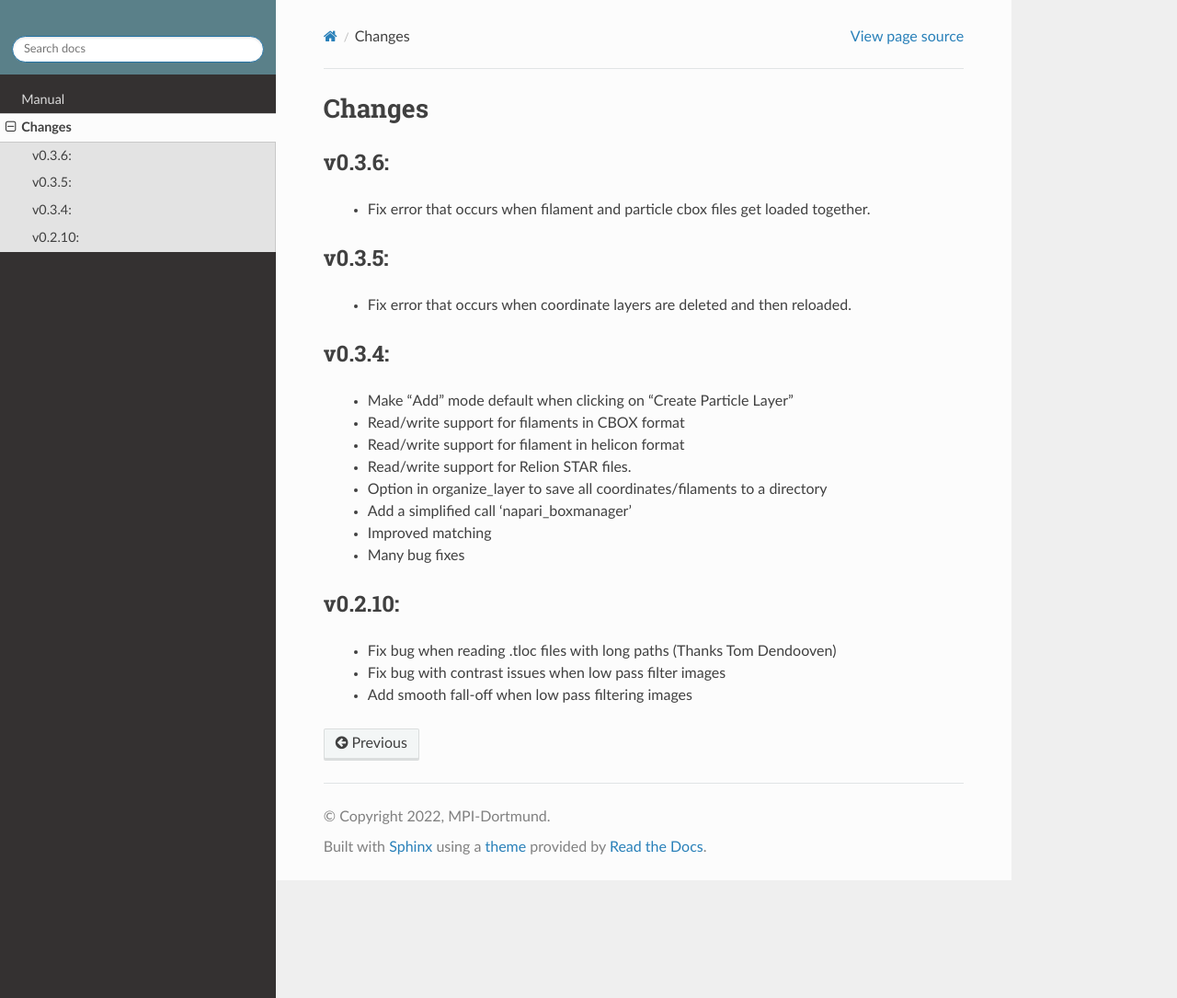
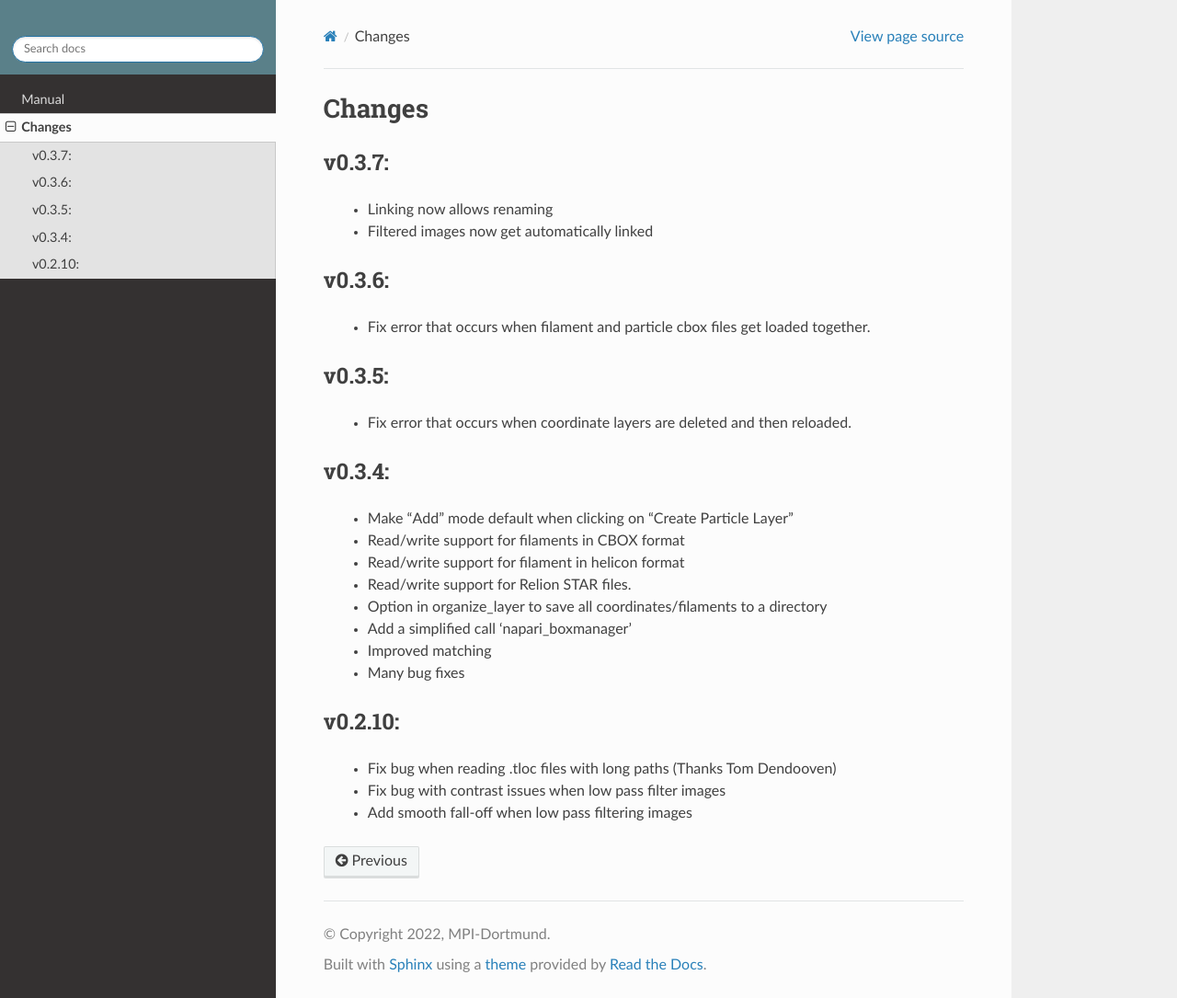
Before and after one commit to MPI-Dortmund/napari-boxmanager, a Sphinx documentation site: the page built from docs/changes.rst, in a window 1280 px wide and 1085 px high. Shown: the whole window at 92% size. Built offline with Sphinx 7.4.7 and the Read the Docs theme 2.0.0, drawn with Linux system fonts in a browser that asks for light colours.

Commit message:
changes for new release

```diff
--- a/docs/changes.rst
+++ b/docs/changes.rst
@@ -1,5 +1,10 @@
 Changes
 =======
+
+v0.3.7:
+*******
+ - Linking now allows renaming
+ - Filtered images now get automatically linked
 
 v0.3.6:
 *******
```
